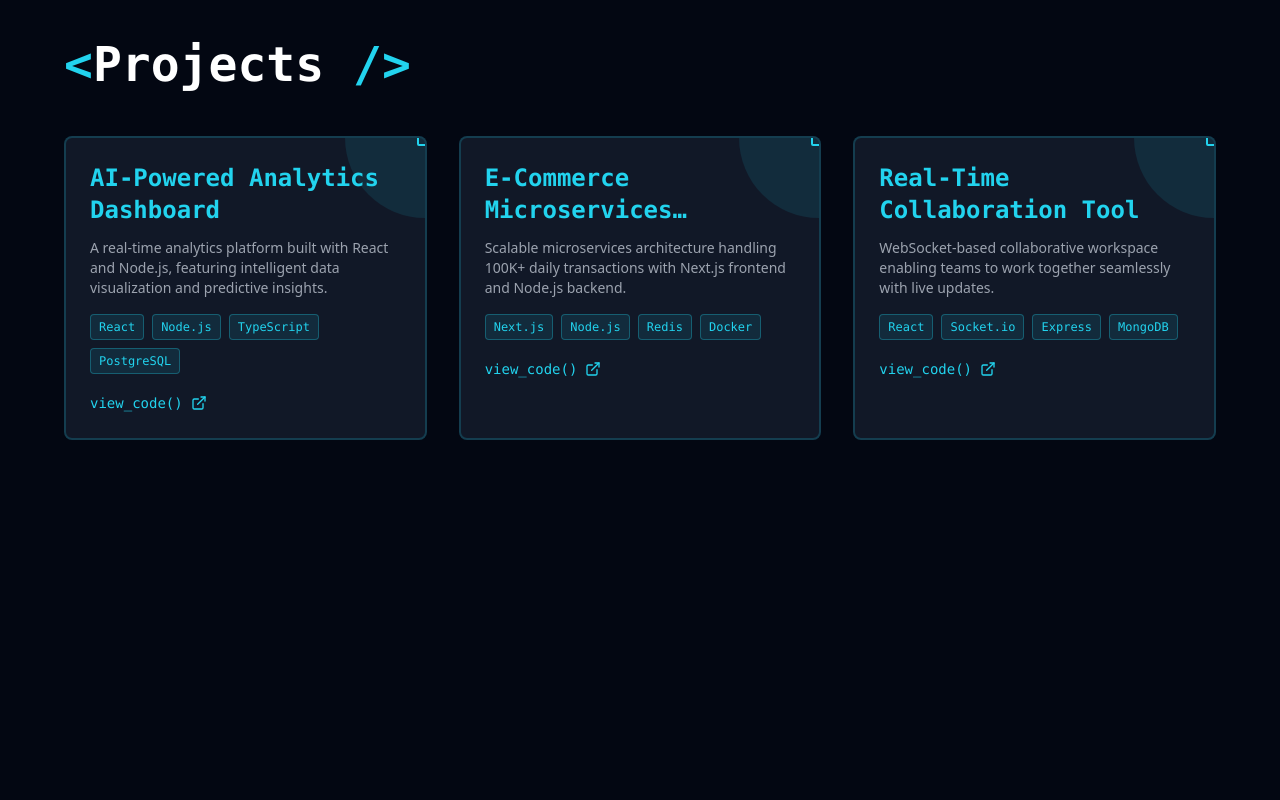
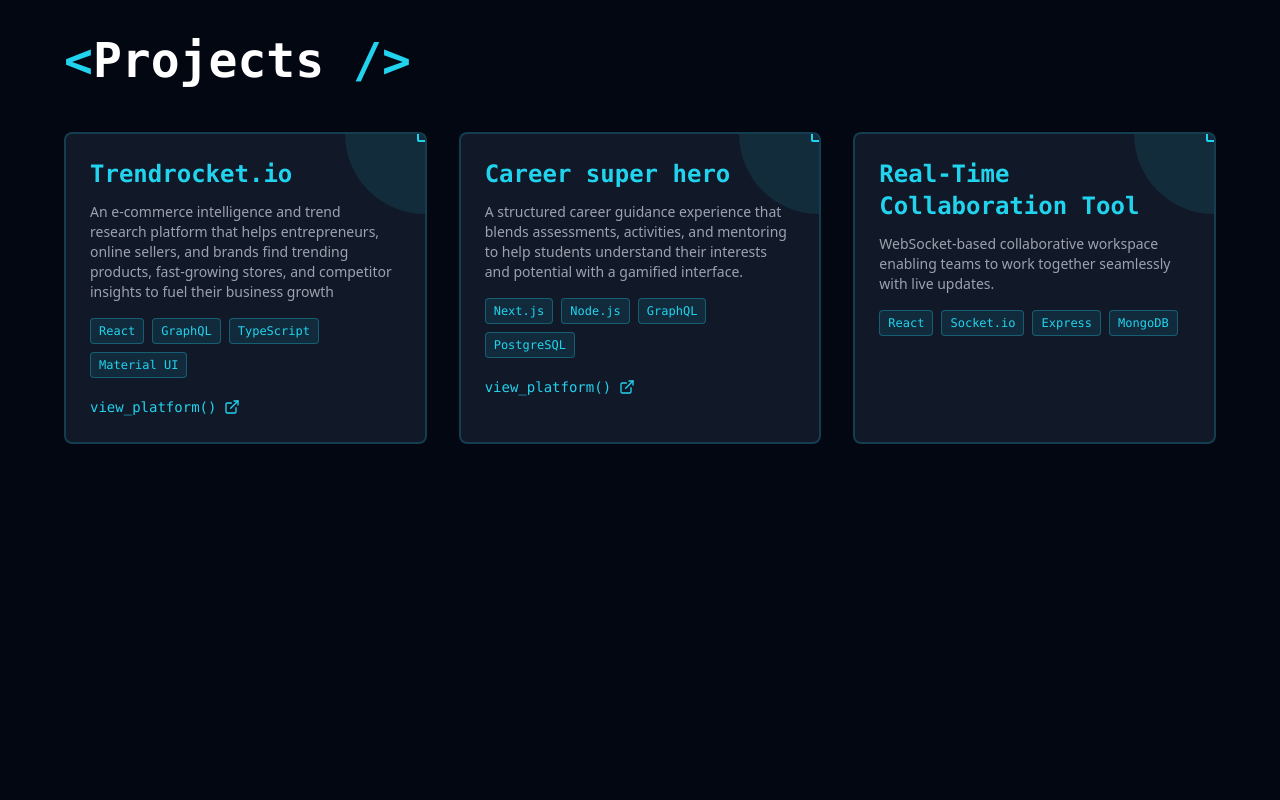
Before and after one commit to saisankar-1919/personal-website, a React (Vite) app: page / in a window 1280 px wide. Shown: the part 2640-3440 px from the top of the page. Built offline with nearby package versions, Linux system fonts and the light colour scheme.

Commit message:
project updated

```diff
--- a/src/view/portfolio.jsx
+++ b/src/view/portfolio.jsx
@@ -38,25 +38,25 @@
 
   const projects = [
     {
-      title: "AI-Powered Analytics Dashboard",
+      title: "Trendrocket.io",
       description:
-        "A real-time analytics platform built with React and Node.js, featuring intelligent data visualization and predictive insights.",
-      tech: ["React", "Node.js", "TypeScript", "PostgreSQL"],
-      link: "#",
+        "An e-commerce intelligence and trend research platform that helps entrepreneurs, online sellers, and brands find trending products, fast-growing stores, and competitor insights to fuel their business growth",
+      tech: ["React", "GraphQL", "TypeScript", "Material UI"],
+      link: "https://trendrocket.io",
     },
     {
-      title: "E-Commerce Microservices Platform",
+      title: "Career super hero",
       description:
-        "Scalable microservices architecture handling 100K+ daily transactions with Next.js frontend and Node.js backend.",
-      tech: ["Next.js", "Node.js", "Redis", "Docker"],
-      link: "#",
+        "A structured career guidance experience that blends assessments, activities, and mentoring to help students understand their interests and potential with a gamified interface.",
+      tech: ["Next.js", "Node.js", "GraphQL", "PostgreSQL"],
+      link: "https://www.lifology.com/products/career-superhero/",
     },
     {
       title: "Real-Time Collaboration Tool",
       description:
         "WebSocket-based collaborative workspace enabling teams to work together seamlessly with live updates.",
       tech: ["React", "Socket.io", "Express", "MongoDB"],
-      link: "#",
+      link: "",
     },
   ];
 
@@ -393,12 +393,16 @@
                     </span>
                   ))}
                 </div>
-                <a
-                  href={project.link}
-                  className="inline-flex items-center gap-2 text-cyan-400 hover:text-blue-400 transition-colors font-mono text-xs sm:text-sm relative z-10"
-                >
-                  view_code() <ExternalLink className="w-3 sm:w-4 h-3 sm:h-4" />
-                </a>
+                {project.link !== "" && (
+                  <a
+                    href={project.link}
+                    target="_blank"
+                    className="inline-flex items-center gap-2 text-cyan-400 hover:text-blue-400 transition-colors font-mono text-xs sm:text-sm relative z-10"
+                  >
+                    view_platform(){" "}
+                    <ExternalLink className="w-3 sm:w-4 h-3 sm:h-4" />
+                  </a>
+                )}
               </div>
             ))}
           </div>
@@ -464,7 +468,7 @@
       <footer className="border-t-2 border-cyan-400/20 py-6 md:py-8 text-center text-gray-400 relative z-10 px-4">
         <p className="font-mono text-xs sm:text-sm">
           <span className="text-cyan-400">{"</>"}</span> Built with React &
-          TypeScript © 2026 Sai Sankar
+          TypeScript © Sai Sankar
         </p>
       </footer>
     </div>
```
